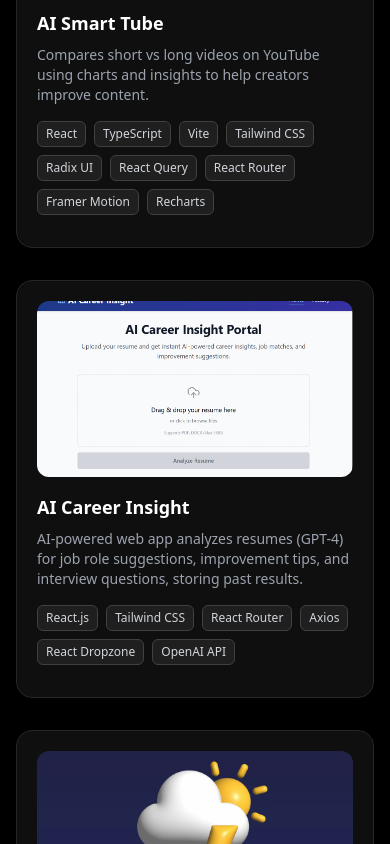
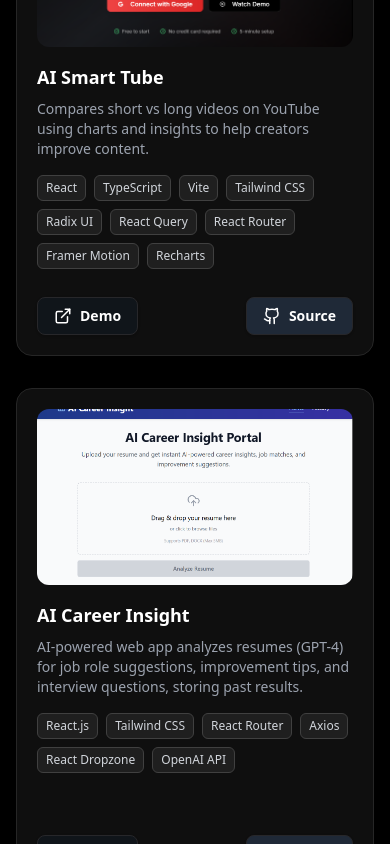
Before and after one commit to M-Zeeshan-Hassan/Portfolio, a React (Vite) app: page / in a window 390 px wide. Shown: the part 7060-7904 px from the top of the page. Built offline with nearby package versions, Linux system fonts and the light colour scheme; the HTML template or start-up script is replaced by a standard one.

Commit message:
Implement UI/UX improvements for Projects and Certifications
- Update ProjectCard and Projects components.
- Refine Certifications display.
- Introduce new Motion-Up UI component.
- Adjust styling and dependencies.

```diff
--- a/package.json
+++ b/package.json
@@ -19,6 +19,7 @@
     "@tailwindcss/line-clamp": "^0.4.4",
     "@tanstack/react-query": "^5.75.5",
     "class-variance-authority": "^0.7.1",
+    "classnames": "^2.5.1",
     "clsx": "^2.1.1",
     "framer-motion": "^11.18.2",
     "gray-matter": "^4.0.3",
--- a/src/components/Certifications.tsx
+++ b/src/components/Certifications.tsx
@@ -43,7 +43,7 @@ const certificatesData = [
   },
 
   {
-    id: 4,
+    id: 5,
     title: "SQL and Relational Databases 101",
     issuer: "IBM (Cognitive Class)",
     issueDate: "May 2024",
--- a/src/components/ProjectCard.tsx
+++ b/src/components/ProjectCard.tsx
@@ -32,8 +32,6 @@ interface ProjectCardProps {
 }
 
 const ProjectCard: React.FC<ProjectCardProps> = ({ project, index }) => {
-  const [hovered, setHovered] = useState(false);
-
   return (
     <motion.div
       initial={{ opacity: 0, y: 50 }}
@@ -50,59 +48,14 @@ const ProjectCard: React.FC<ProjectCardProps> = ({ project, index }) => {
       viewport={{ once: true, amount: 0.1 }}
       className="h-full"
     >
-      <PinContainer title={project.title}>
-        <Card className="overflow-hidden transition-all duration-300 h-full flex flex-col bg-gray-900/70 border-gray-800 rounded-xl relative">
-          <div
-            className="relative group"
-            onMouseEnter={() => setHovered(true)}
-            onMouseLeave={() => setHovered(false)}
-          >
+      <div title={project.title}>
+        <Card className="overflow-hidden transition-all duration-300 h-full flex flex-col bg-gray-900/70 border-gray-800 rounded-xl">
+          <div className="relative">
             <img
               src={project.image}
               alt={project.title}
-              className={`rounded-xl object-cover w-full h-44 transition-all duration-300 ${
-                hovered ? "blur-sm brightness-75" : ""
-              }`}
+              className="rounded-xl object-cover w-full h-44"
             />
-            {/* Overlay buttons on hover */}
-            {hovered && (
-              <div className="absolute inset-0 flex items-center justify-center gap-4">
-                {project.demoUrl && (
-                  <a
-                    href={project.demoUrl}
-                    target="_blank"
-                    rel="noopener noreferrer"
-                    className="flex items-center gap-2 px-6 py-2 rounded-lg bg-[#10151a] text-white font-semibold shadow-lg border border-transparent hover:text-[#7D6DE2] transition-colors duration-200"
-                    style={{ transition: "color 0.2s" }}
-                  >
-                    <ExternalLink
-                      size={20}
-                      color="#fff"
-                      style={{ transition: "color 0.2s" }}
-                      className="group-hover:text-[#7D6DE2]"
-                    />
-                    Demo
-                  </a>
-                )}
-                {project.githubUrl && (
-                  <a
-                    href={project.githubUrl}
-                    target="_blank"
-                    rel="noopener noreferrer"
-                    className="flex items-center gap-2 px-6 py-2 rounded-lg bg-gray-800 text-white font-semibold shadow-lg border border-transparent hover:text-[#7D6DE2] transition-colors duration-200"
-                    style={{ transition: "color 0.2s" }}
-                  >
-                    <Github
-                      size={20}
-                      color="#fff"
-                      style={{ transition: "color 0.2s" }}
-                      className="group-hover:text-[#7D6DE2]"
-                    />
-                    Source
-                  </a>
-                )}
-              </div>
-            )}
           </div>
 
           <CardHeader>
@@ -127,8 +80,33 @@ const ProjectCard: React.FC<ProjectCardProps> = ({ project, index }) => {
               {project.description}
             </CardDescription>
           </CardContent>
+
+          <CardFooter className="flex justify-between gap-4 mt-auto">
+            {project.demoUrl && (
+              <a
+                href={project.demoUrl}
+                target="_blank"
+                rel="noopener noreferrer"
+                className="flex items-center gap-2 px-4 py-2 rounded-lg bg-[#10151a] text-white font-medium shadow border hover:text-[#7D6DE2] transition-colors duration-200"
+              >
+                <ExternalLink size={18} />
+                Demo
+              </a>
+            )}
+            {project.githubUrl && (
+              <a
+                href={project.githubUrl}
+                target="_blank"
+                rel="noopener noreferrer"
+                className="flex items-center gap-2 px-4 py-2 rounded-lg bg-gray-800 text-white font-medium shadow border hover:text-[#7D6DE2] transition-colors duration-200"
+              >
+                <Github size={18} />
+                Source
+              </a>
+            )}
+          </CardFooter>
         </Card>
-      </PinContainer>
+      </div>
     </motion.div>
   );
 };
--- a/src/components/Projects.tsx
+++ b/src/components/Projects.tsx
@@ -1,15 +1,17 @@
-import React, { useState } from "react";
-import { motion } from "framer-motion";
-import GlowingEffectDemo from "./ui/glowing-effect-demo";
+"use client";
+
+import React from "react";
 import { PinContainer } from "./ui/PinContainer";
 import { Github, ExternalLink } from "lucide-react";
+import { MotionUp } from "./ui/Motion-Up";
+import { motion } from "framer-motion"; // ✅ import for animation
 
 const projectsData = [
   {
     id: 1,
     title: "Portfolio Website",
     description:
-      "A modern, responsive portfolio website highlighting professional experience, projects, and technical expertise, complete with a professional contact form with validation..",
+      "A modern, responsive portfolio website highlighting professional experience, projects, and technical expertise, complete with a professional contact form with validation.",
     image: "/lovable-uploads/Portfolio.png",
     tags: [
       "React JS",
@@ -24,7 +26,6 @@ const projectsData = [
     demoUrl: "https://mzh-portfolio.netlify.app/",
     githubUrl: "https://github.com/M-Zeeshan-Hassan/Portfolio",
   },
-
   {
     id: 2,
     title: "AI Smart Tube",
@@ -58,12 +59,6 @@ const projectsData = [
       "Axios",
       "React Dropzone",
       "OpenAI API",
-      // "Node.js",
-      // "Express.js",
-      // "PDF Parse",
-      // "Multer",
-      // "Mammoth",
-      // "Supabase (PostgreSQL)",
     ],
     demoUrl: "http://ai-career-insights.netlify.app/",
     githubUrl: "https://github.com/M-Zeeshan-Hassan/AI-Career-Insight",
@@ -86,7 +81,6 @@ const projectsData = [
     demoUrl: "https://camp-and-fire.netlify.app/",
     githubUrl: "https://github.com/M-Zeeshan-Hassan/Camp-and-Fire",
   },
-
   {
     id: 6,
     title: "Tehzeeb Baker's Web Clone",
@@ -100,79 +94,39 @@ const projectsData = [
 ];
 
 const Projects = () => {
-  const [hoveredId, setHoveredId] = useState<number | null>(null);
-
   return (
     <section id="projects" className="section-container relative">
       <h2 className="section-title mb-8">Projects Showcase</h2>
-      <div className="grid grid-cols-1 md:grid-cols-2 lg:grid-cols-2 gap-8">
-        {projectsData.map((project) => (
-          <PinContainer
-            key={project.id}
-            title={project.title}
-            containerClassName="w-full h-full"
+
+      <div className="grid grid-cols-1 md:grid-cols-2 lg:grid-cols-2 gap-8 auto-rows-fr">
+        {projectsData.map((project, index) => (
+          <MotionUp key={project.id} delay={index * 0.1}>
+            {/* ✅ Zoom on hover using motion.div */}
+            <motion.div
+              className="h-full"
+              whileHover={{ scale: 1.03 }}
+              transition={{ type: "spring", stiffness: 300, damping: 20 }}
             >
-            <div
-              className="relative bg-[#0f0f0f] text-white rounded-2xl p-5 shadow-xl border border-neutral-800 hover:border-purple-500 hover:shadow-purple-500/20 transition-all duration-300 flex flex-col justify-between h-full group"
-              onMouseEnter={() => setHoveredId(project.id)}
-              onMouseLeave={() => setHoveredId(null)}
-            >
-              <div className="relative">
+              <div className="relative bg-[#0f0f0f] text-white rounded-2xl p-5 shadow-xl border border-neutral-800 hover:border-purple-500 hover:shadow-purple-500/20 transition-all duration-300 flex flex-col h-full group">
+                {/* Image */}
                 <img
                   src={project.image}
                   alt={project.title}
-                  className={`rounded-xl object-cover w-full h-44 transition-all duration-300 ${
-                    hoveredId === project.id ? "blur-sm brightness-75" : ""
-                  }`}
+                  className="rounded-xl object-cover w-full h-44 transition-all duration-300 group-hover:blur-sm group-hover:brightness-75"
                 />
-                {/* Overlay buttons on hover */}
-                {hoveredId === project.id && (
-                  <div className="absolute inset-0 flex items-center justify-center gap-4">
-                    {project.demoUrl && (
-                      <a
-                        href={project.demoUrl}
-                        target="_blank"
-                        rel="noopener noreferrer"
-                        className="flex items-center gap-2 px-6 py-2 rounded-lg bg-[#10151a] text-white font-semibold shadow-lg border border-transparent hover:text-[#7D6DE2] transition-colors duration-200"
-                        style={{ transition: "color 0.2s" }}
-                      >
-                        <ExternalLink
-                          size={20}
-                          stroke="currentColor"
-                          color="#fff"
-                          style={{ transition: "color 0.2s" }}
-                        />
-                        Demo
-                      </a>
-                    )}
-                    {project.githubUrl && (
-                      <a
-                        href={project.githubUrl}
-                        target="_blank"
-                        rel="noopener noreferrer"
-                        className="flex items-center gap-2 px-6 py-2 rounded-lg bg-gray-800 text-white font-semibold shadow-lg border border-transparent hover:text-[#7D6DE2] transition-colors duration-200"
-                        style={{ transition: "color 0.2s" }}
-                      >
-                        <Github
-                          size={20}
-                          stroke="currentColor"
-                          color="#fff"
-                          style={{ transition: "color 0.2s" }}
-                        />
-                        Source
-                      </a>
-                    )}
-                  </div>
-                )}
-              </div>
+
+                {/* Title */}
                 <h3 className="mt-4 text-lg font-semibold text-white">
                   {project.title}
                 </h3>
+
+                {/* Description */}
                 <p className="mt-2 text-sm text-gray-400 line-clamp-3">
                   {project.description}
                 </p>
-              <div className="mt-4">
-                <div className="flex flex-wrap gap-2 mb-3">
+
+                {/* Tags */}
+                <div className="mt-4 flex flex-wrap gap-2 mb-3">
                   {project.tags.map((tag, i) => (
                     <span
                       key={i}
@@ -182,16 +136,40 @@ const Projects = () => {
                     </span>
                   ))}
                 </div>
+
+                {/* Push buttons to bottom */}
+                <div className="flex-grow" />
+
+                {/* Buttons */}
+                <div className="flex items-center justify-between pt-4 gap-4">
+                  {project.demoUrl && (
+                    <a
+                      href={project.demoUrl}
+                      target="_blank"
+                      rel="noopener noreferrer"
+                      className="flex items-center gap-2 px-4 py-2 rounded-lg bg-[#10151a] text-white text-sm font-semibold shadow border hover:text-[#7D6DE2] transition-colors"
+                    >
+                      <ExternalLink size={18} />
+                      Demo
+                    </a>
+                  )}
+                  {project.githubUrl && (
+                    <a
+                      href={project.githubUrl}
+                      target="_blank"
+                      rel="noopener noreferrer"
+                      className="flex items-center gap-2 px-4 py-2 rounded-lg bg-gray-800 text-white text-sm font-semibold shadow border hover:text-[#7D6DE2] transition-colors"
+                    >
+                      <Github size={18} />
+                      Source
+                    </a>
+                  )}
                 </div>
               </div>
-          </PinContainer>
+            </motion.div>
+          </MotionUp>
         ))}
       </div>
-
-      {/* <div className="mt-16">
-        <h3 className="section-title mb-8">Micro Projects</h3>
-        <GlowingEffectDemo />
-      </div> */}
     </section>
   );
 };
--- /dev/null
+++ b/src/components/ui/Motion-Up.tsx
@@ -0,0 +1,29 @@
+"use client";
+
+import { motion } from "framer-motion";
+
+export function MotionUp({
+  children,
+  className,
+  delay = 0,
+}: {
+  children: React.ReactNode;
+  className?: string;
+  delay?: number;
+}) {
+  return (
+    <motion.div
+      initial={{ opacity: 0, y: 100 }}
+      transition={{
+        delay: delay,
+        duration: 1,
+        ease: [0.4, 0.0, 0.2, 1],
+      }}
+      whileInView={{ opacity: 1, y: [100, -10, 0] }}
+      viewport={{ once: true }}
+      className={className}
+    >
+      {children}
+    </motion.div>
+  );
+}
--- a/tailwind.config.js
+++ b/tailwind.config.js
@@ -72,5 +72,5 @@ export default {
       },
     },
   },
-  plugins: [require("tailwindcss-animate"), require("@tailwindcss/typography")],
+  plugins: [require("tailwindcss-animate"), require("@tailwindcss/typography"),require("@tailwindcss/line-clamp")],
 }
```
Also changed, not shown: src/components/ui/PinContainer.tsx (+0 -172 lines), 1 other file (tests, documents, lock files or other folders). Lines whose indentation alone changed are shown as unchanged.
